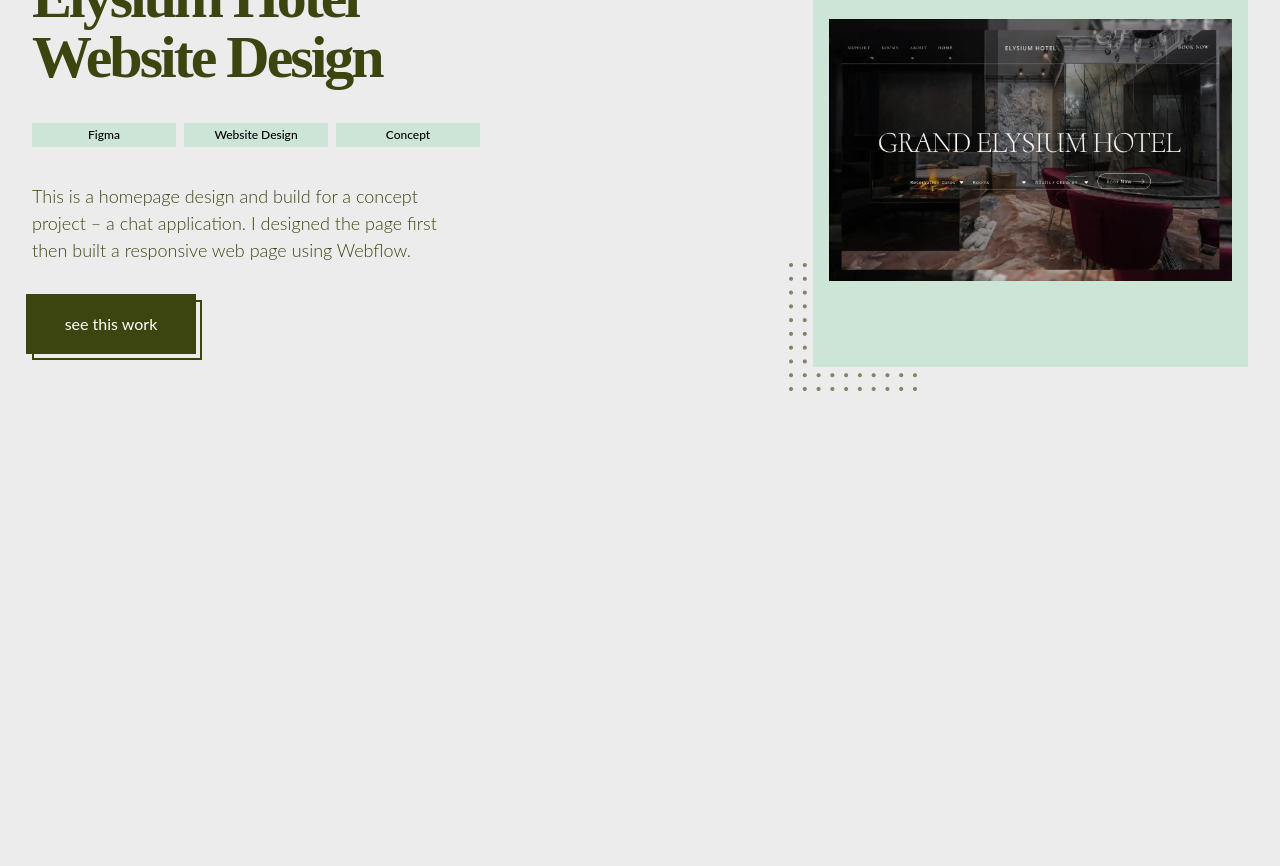
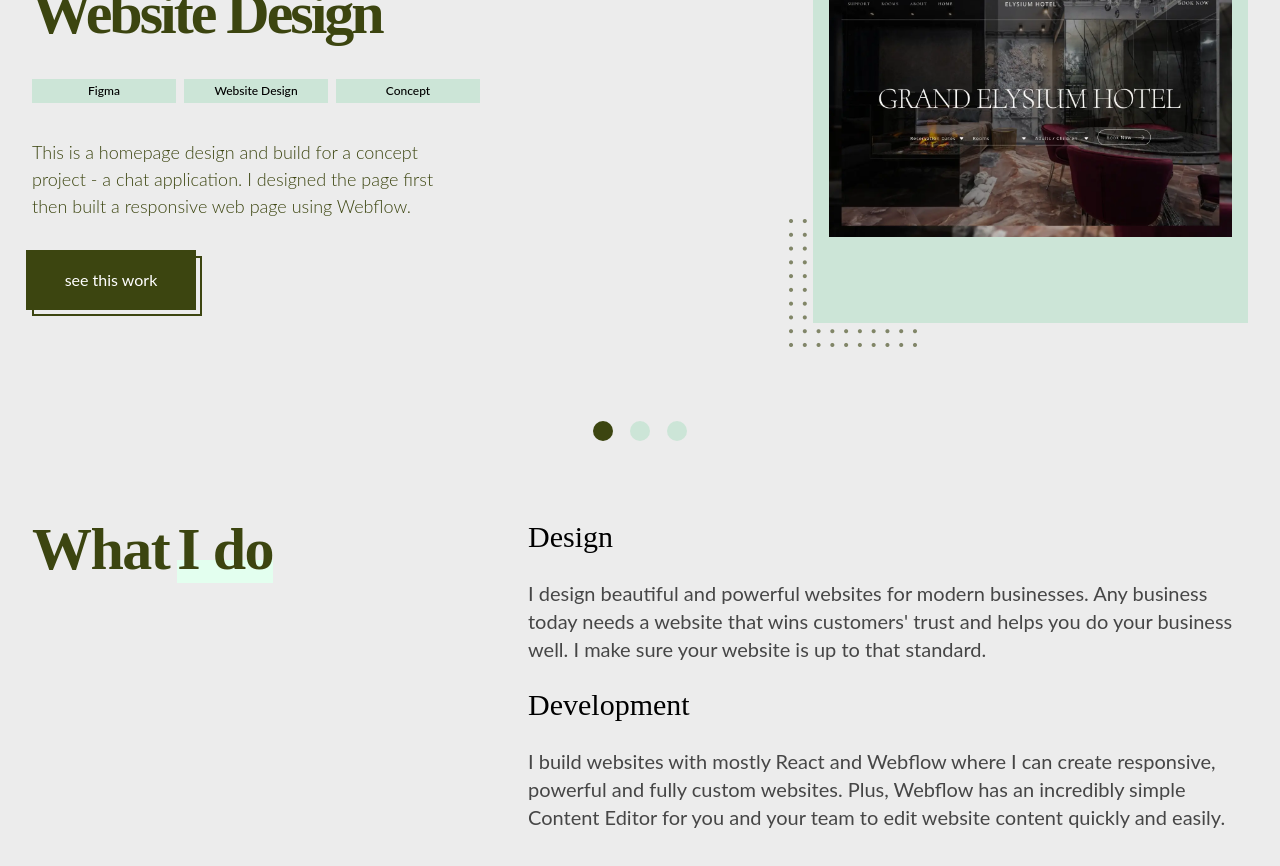
Before and after one commit to serin-gorkem/Portfolio, a React (Vite) app: page / in a window 1280 px wide. Shown: the part 1160-2026 px from the top of the page. Before the commit the page ends 1819 px from the top, so only its background shows below. Built offline with nearby package versions, Linux system fonts and the light colour scheme.

Commit message:
feat:What I Do section, page divider added. fix: Home page margin fix.

```diff
--- a/src/Landing.jsx
+++ b/src/Landing.jsx
@@ -1,12 +1,63 @@
 import Home from "./sections/Home";
 import { lazy, memo } from "react";
 const Work = lazy(() => import("./sections/Work"));
+import Highlight from "./components/Highlight";
 
 const Landing = memo(function Landing() {
   return (
     <>
       <Home />
       <Work />
+
+      <article className="max-container mx-2 my-32 sm:mx-8">
+        <div className="flex h-8 w-full justify-center">
+          <ul className="mb-36 flex w-24 justify-evenly self-center sm:w-32">
+            <li className="aspect-square w-3 rounded-full bg-secondary sm:w-5"></li>
+            <li className="aspect-square w-3 rounded-full bg-primary sm:w-5"></li>
+            <li className="aspect-square w-3 rounded-full bg-primary sm:w-5"></li>
+          </ul>
+        </div>
+        <section className="flex flex-col justify-between gap-3 sm:gap-16 xl:flex-row">
+          <div className="flex gap-1 sm:h-16 sm:gap-2">
+            <h1 className="font-playfair text-4xl font-extrabold tracking-tight text-secondary sm:text-6xl">
+              What
+            </h1>
+            {
+              <Highlight
+                element={
+                  <h1 className="font-playfair text-4xl font-extrabold tracking-tight text-secondary sm:text-6xl">
+                    I do
+                  </h1>
+                }
+              />
+            }
+          </div>
+          <div className="flex flex-col gap-3 sm:gap-16 xl:gap-6">
+            <div>
+              <h1 className="pb-3 font-playfair text-xl font-light sm:pb-6 sm:text-3xl">
+                Design
+              </h1>
+              <p className="font-lato leading-normal tracking-normal opacity-70 sm:w-[45rem] sm:text-xl">
+                I design beautiful and powerful websites for modern businesses.
+                Any business today needs a website that wins customers&#39;
+                trust and helps you do your business well. I make sure your
+                website is up to that standard.
+              </p>
+            </div>
+            <div>
+              <h1 className="pb-3 font-playfair text-xl font-light sm:pb-6 sm:text-3xl">
+                Development
+              </h1>
+              <p className="font-lato leading-normal tracking-normal opacity-70 sm:w-[45rem] sm:text-xl">
+                I build websites with mostly React and Webflow where I can
+                create responsive, powerful and fully custom websites. Plus,
+                Webflow has an incredibly simple Content Editor for you and your
+                team to edit website content quickly and easily.
+              </p>
+            </div>
+          </div>
+        </section>
+      </article>
     </>
   );
 });
--- a/src/sections/Home.jsx
+++ b/src/sections/Home.jsx
@@ -16,7 +16,7 @@ function Home() {
   return (
     <article
       id="home"
-      className="max-container relative m-2 h-[calc(100vh-2rem)] bg-primary sm:m-8"
+      className="max-container relative m-2 sm:h-[calc(100vh-4rem)] h-[calc(100vh-1rem)] bg-primary sm:m-8"
     >
       {/* h-[calc(100vh-2rem)] 2rem = 32px witch is the length of margin top + bottom. Whole calculation to keep box centered. */}
       <Navbar />
--- a/src/sections/Work.jsx
+++ b/src/sections/Work.jsx
@@ -1,6 +1,11 @@
 function Work() {
   return (
-    <article id="work" className="max-container mx-2 my-64 sm:mx-8">
+    <article id="work" className="max-container flex flex-col relative mx-2 my-32 sm:mx-8">
+        <ul className="mb-24 flex w-24 justify-evenly self-center sm:w-32">
+          <li className="aspect-square w-3 rounded-full bg-secondary sm:w-5"></li>
+          <li className="aspect-square w-3 rounded-full bg-primary sm:w-5"></li>
+          <li className="aspect-square w-3 rounded-full bg-primary sm:w-5"></li>
+        </ul>
       {/* Outer div */}
       <section className="flex flex-col items-center justify-between xl:flex-row">
         {/* Left - Top div */}
@@ -29,7 +34,7 @@ function Work() {
           </ul>
           {/* Project summary */}
           <p className="leading-2 font-lato font-light tracking-normal sm:w-[26rem] sm:text-[1.125rem]">
-            This is a homepage design and build for a concept project – a chat
+            This is a homepage design and build for a concept project - a chat
             application. I designed the page first then built a responsive web
             page using Webflow.
           </p>
```
